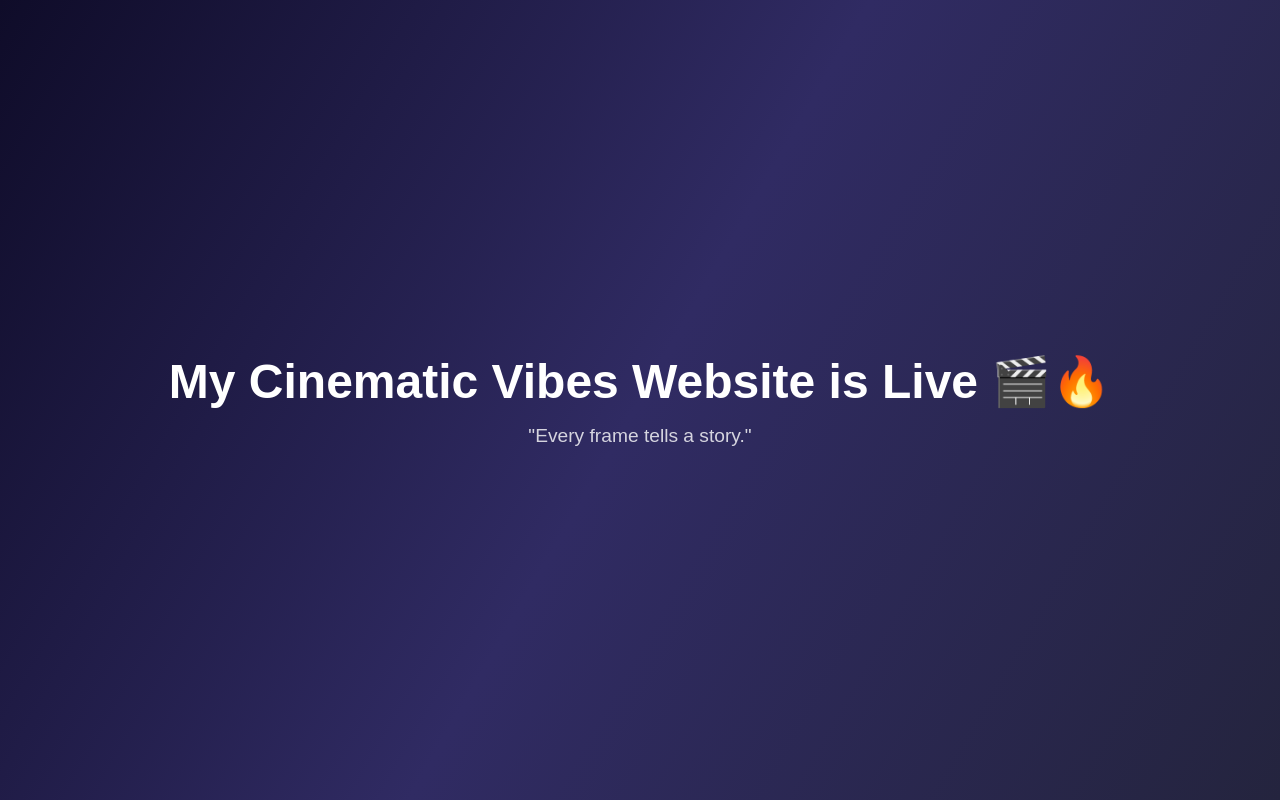
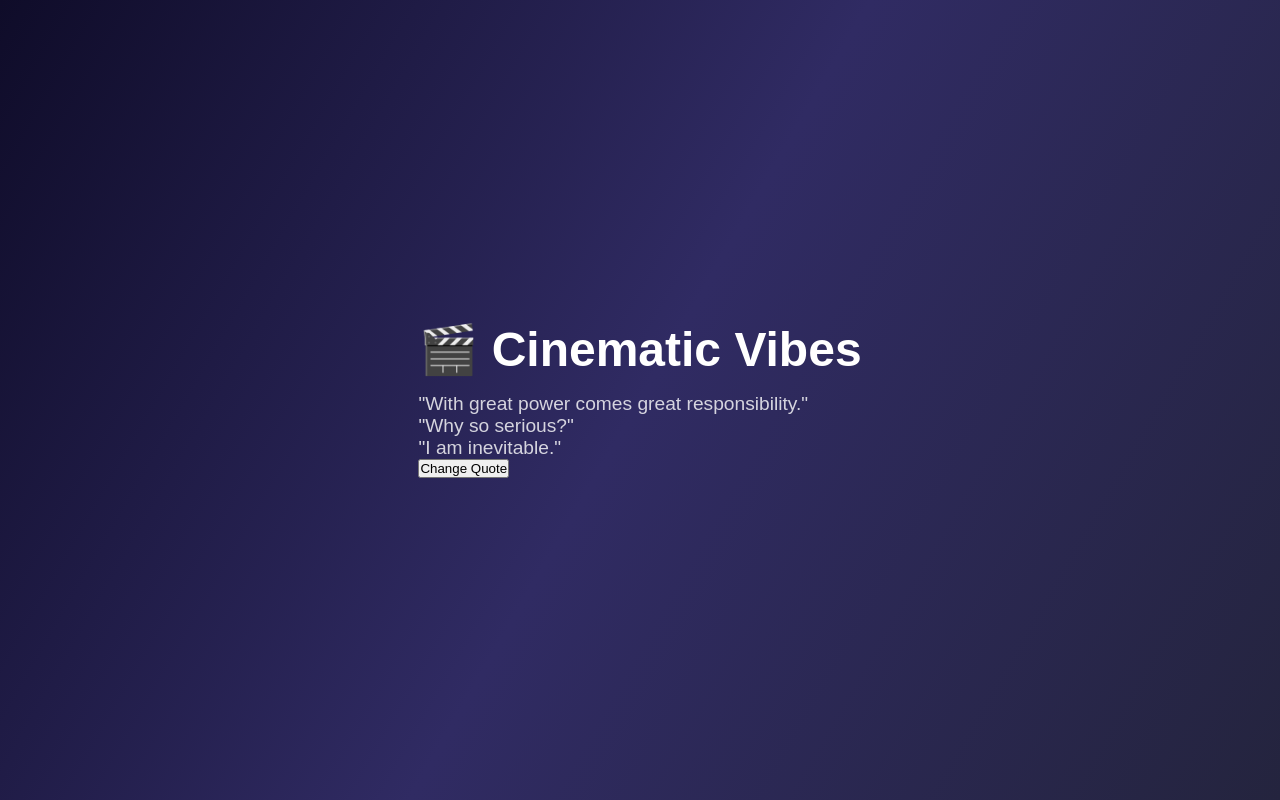
Before and after one commit to Steffin-php/cinematic-vibes, a plain HTML site: page index.html in a window 1280 px wide. Drawn offline with Linux system fonts and the light colour scheme.

Commit message:
Add cinematic layout

```diff
--- a/index.html
+++ b/index.html
@@ -1,17 +1,22 @@
 <!DOCTYPE html>
 <html lang="en">
 <head>
-  <meta charset="UTF-8">
+  <meta charset="UTF-8" />
   <title>Cinematic Vibes</title>
-  <link rel="stylesheet" href="style.css">
+  <link rel="stylesheet" href="./style.css" />
 </head>
 <body>
 
-  <div class="container">
-    <h1>My Cinematic Vibes Website is Live 🎬🔥</h1>
-    <p>"Every frame tells a story."</p>
+  <div class="overlay"></div>
+
+  <div class="content">
+    <h1 class="title">🎬 Cinematic Vibes</h1>
+    <p class="quote">"With great power comes great responsibility."</p>
+    <p class="quote">"Why so serious?"</p>
+    <p class="quote">"I am inevitable."</p>
+    <button id="changeQuote">Change Quote</button>
   </div>
 
-  <script src="script.js"></script>
+  <script src="./script.js"></script>
 </body>
 </html>
```
